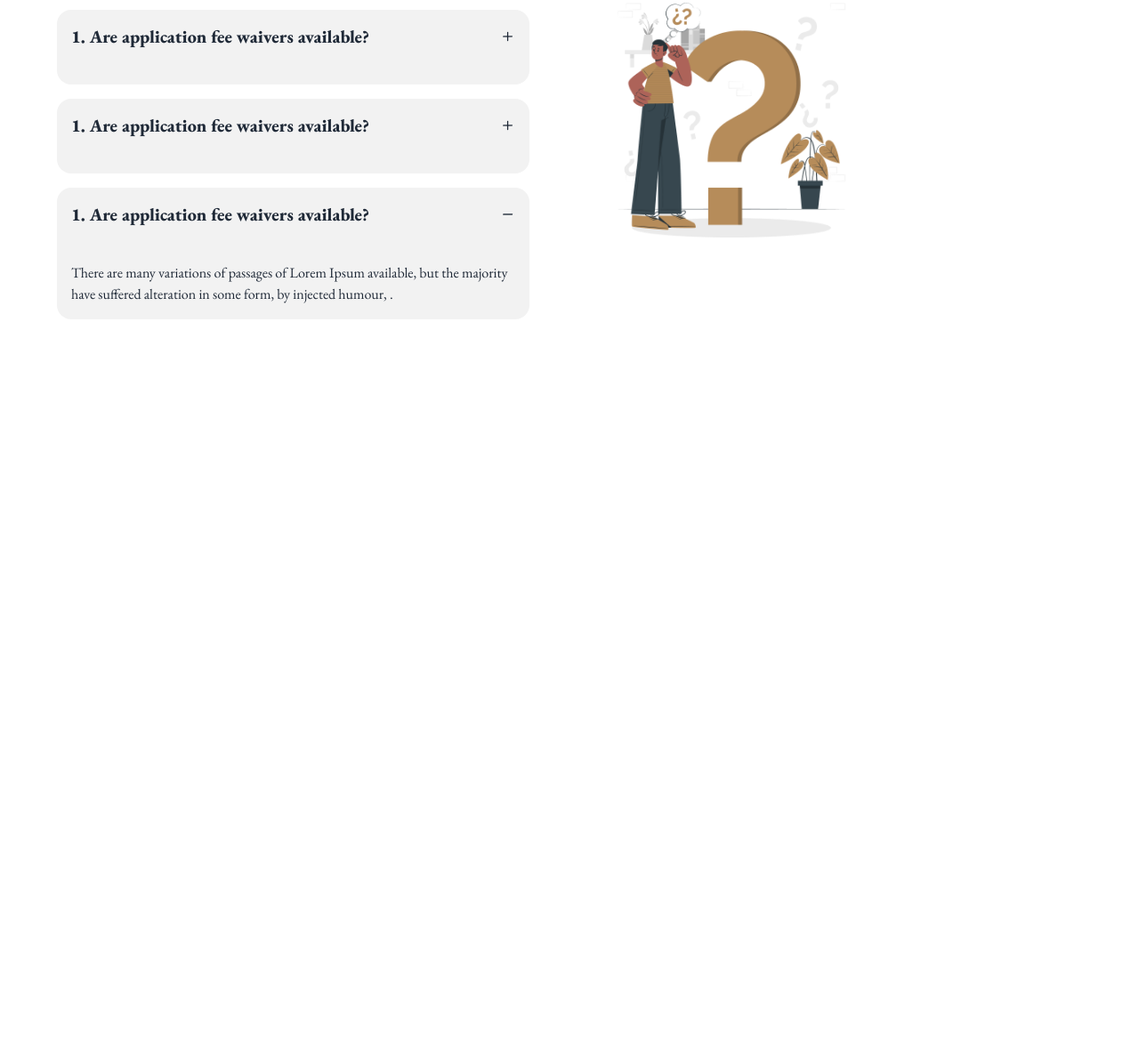
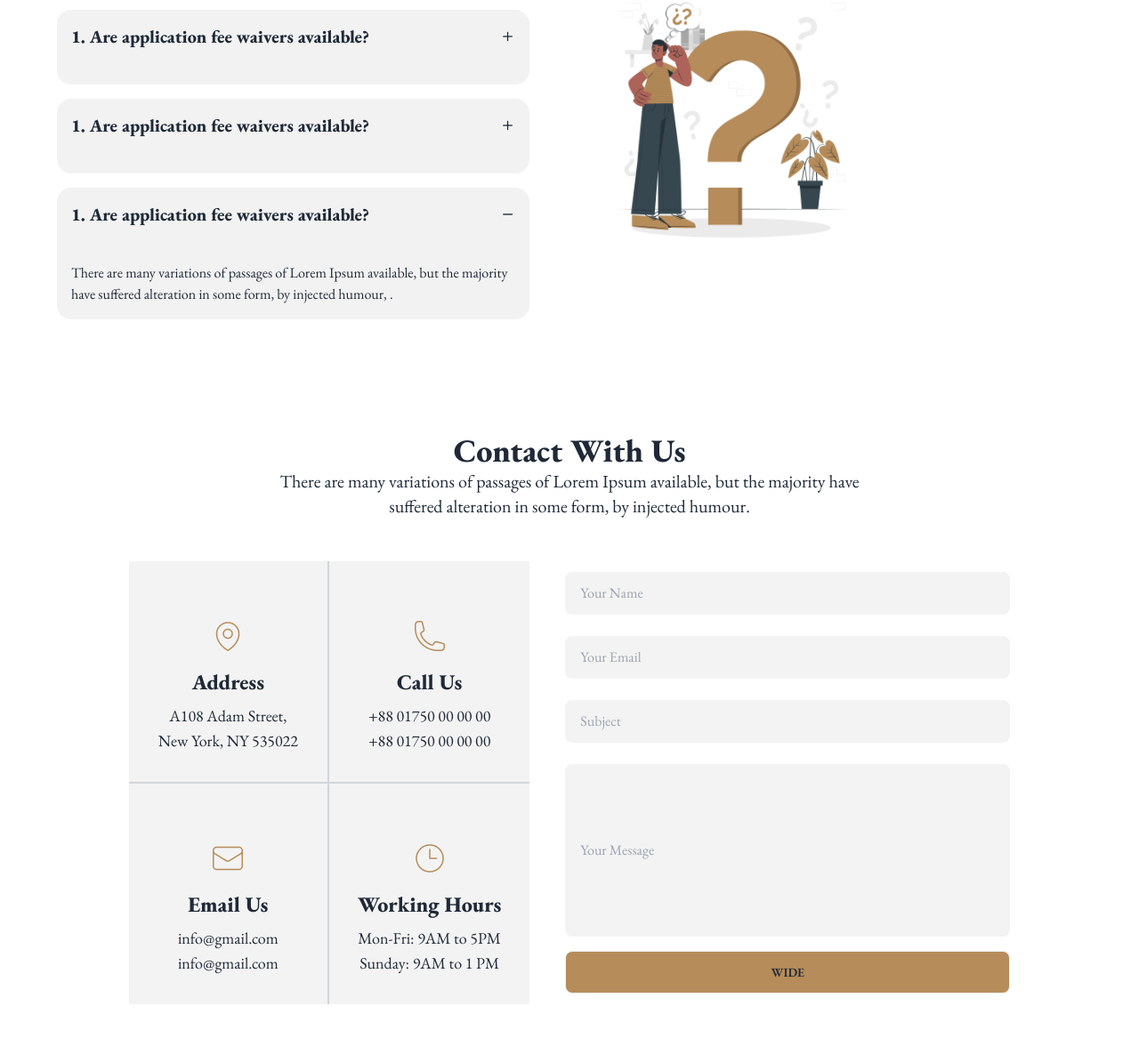
Before and after one commit to SharminMily/legal-solution, a plain HTML site: page index.html in a window 1280 px wide. Shown: the part 2945-4112 px from the top of the page at 89% size. Before the commit the page ends 3400 px from the top, so only its background shows below. Drawn offline with nearby package versions, Linux system fonts and the light colour scheme.

Commit message:
contact section start

```diff
--- a/index.html
+++ b/index.html
@@ -233,7 +233,7 @@
     <!-- What Our Client Say End -->
     <!-- Frequently Asked Any Questions start -->
     <section class="my-16">
-      <h1 class="text-4xl font-bold text-center pt-16">The Legal Practice Area</h1>
+      <h1 class="text-4xl font-bold text-center pt-16">Frequently Asked Any Questions</h1>
       <p class="text-xl text-center mb-12">There are many variations of passages of Lorem Ipsum available, but the
         majority have <br>suffered alteration in some form, by injected humour.</p>
       <div class="flex justify-center items-center flex-col lg:gap-24 lg:flex-row">
@@ -281,7 +281,80 @@
       </div>
     </section>
     <!-- Frequently Asked Any Questions End -->
-    <section></section>
+    <!-- Contact With Us start -->
+    <section class="my-16">
+      <h1 class="text-4xl font-bold text-center pt-16">Contact With Us</h1>
+      <p class="text-xl text-center mb-12">There are many variations of passages of Lorem Ipsum available, but the
+        majority have <br>suffered alteration in some form, by injected humour.</p>
+          <div class="flex flex-col lg:flex-row justify-center items-center gap-10">
+          <!-- grid -->
+            <div class="grid grid-cols-2">
+            <!-- 1 -->
+              <div class="border-gray-300 border-r-2 border-b-2  w-50 p-8 text-center bg-[#F3F3F3]">
+                <div class="w-50 pt-8">
+                  <div class="flex justify-center items-center mb-4">
+                    <img src="./images/location.png" alt="">
+                  </div>
+                  <h1 class="font-bold text-2xl pb-2">Address</h1>
+                  <p class="text-lg ">A108 Adam Street, <br>
+                    New York, NY 535022</p>
+                </div>
+              </div>
+              <!-- 2 -->
+              <div class="border-gray-300 border-b-2 text-center p-8 bg-[#F3F3F3]">
+                <div class="w-50 pt-8">
+                  <div class="flex justify-center items-center mb-4">
+                    <img src="./images/call.png" alt="">
+                  </div>
+                  <h1 class="font-bold text-2xl pb-2">Call Us</h1>
+                  <p class="text-lg">+88 01750 00 00 00 <br>
+                    +88 01750 00 00 00</p>
+                </div>
+              </div>
+              <!-- 3 -->
+              <div class="border-gray-300 border-r-2  text-center p-8 bg-[#F3F3F3]">
+                <div class="w-50 pt-8">
+                  <div class="flex justify-center items-center mb-4">
+                    <img src="./images/email.png" alt="">
+                  </div>
+                  <h1 class="font-bold text-2xl pb-2">Email Us</h1>
+                  <p class="text-lg">info@gmail.com <br>
+                    info@gmail.com</p>
+                </div>
+              </div>
+              <!-- 4 -->
+              <div class="border-gray-300 text-center p-8 bg-[#F3F3F3]">
+                <div class="w-50 pt-8">
+                  <div class="flex justify-center items-center mb-4">
+                    <img src="./images/time.png" alt="">
+                  </div>
+                  <h1 class="font-bold text-2xl pb-2">Working Hours</h1>
+                  <p class="text-lg">Mon-Fri: 9AM to 5PM <br>
+                    Sunday: 9AM to 1 PM</p>
+                </div>
+              </div>
+            </div>
+          <!-- input -->
+            <div class="items-center">
+                <div>
+                  <input type="text" placeholder="Your Name" class="input w-[500px] bg-[#F3F3F3] mb-6" />
+                  <div>
+                    <input type="text" placeholder="Your Email" class="input w-[500px] bg-[#F3F3F3] mb-6" />
+                  </div>
+                  <div>
+                    <input type="text" placeholder="Subject" class="input w-[500px] bg-[#F3F3F3] mb-6" />
+                  </div>
+                  <div>
+                    <input type="text" placeholder="Your Message" class="input text-start py-24 w-[500px] bg-[#F3F3F3] mb-4" />
+                  </div>
+                  <div>
+                    <button class="btn bg-btn-css w-[500px]">Wide</button>
+                  </div>
+                </div>
+            </div>
+          </div>
+    </section>
+     <!-- Contact With Us start -->
   </main>
 
   <footer></footer>
```
